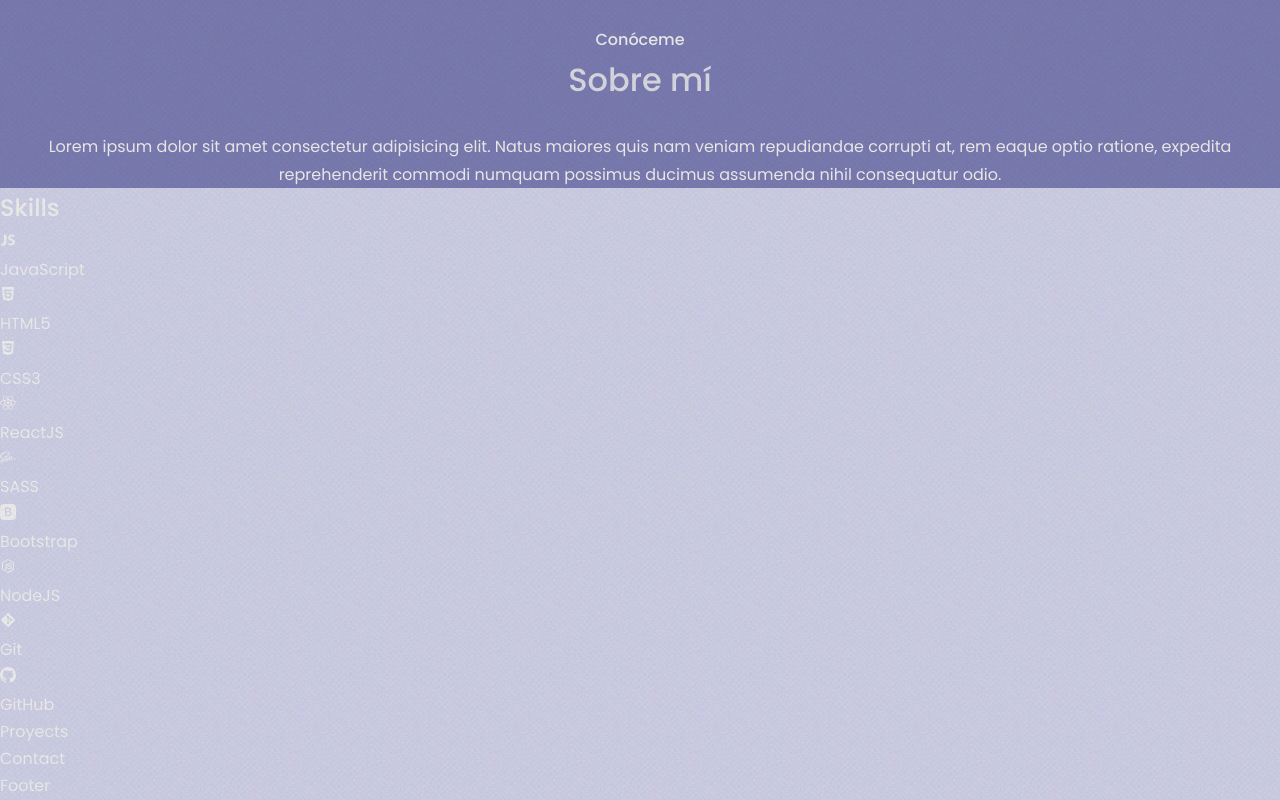
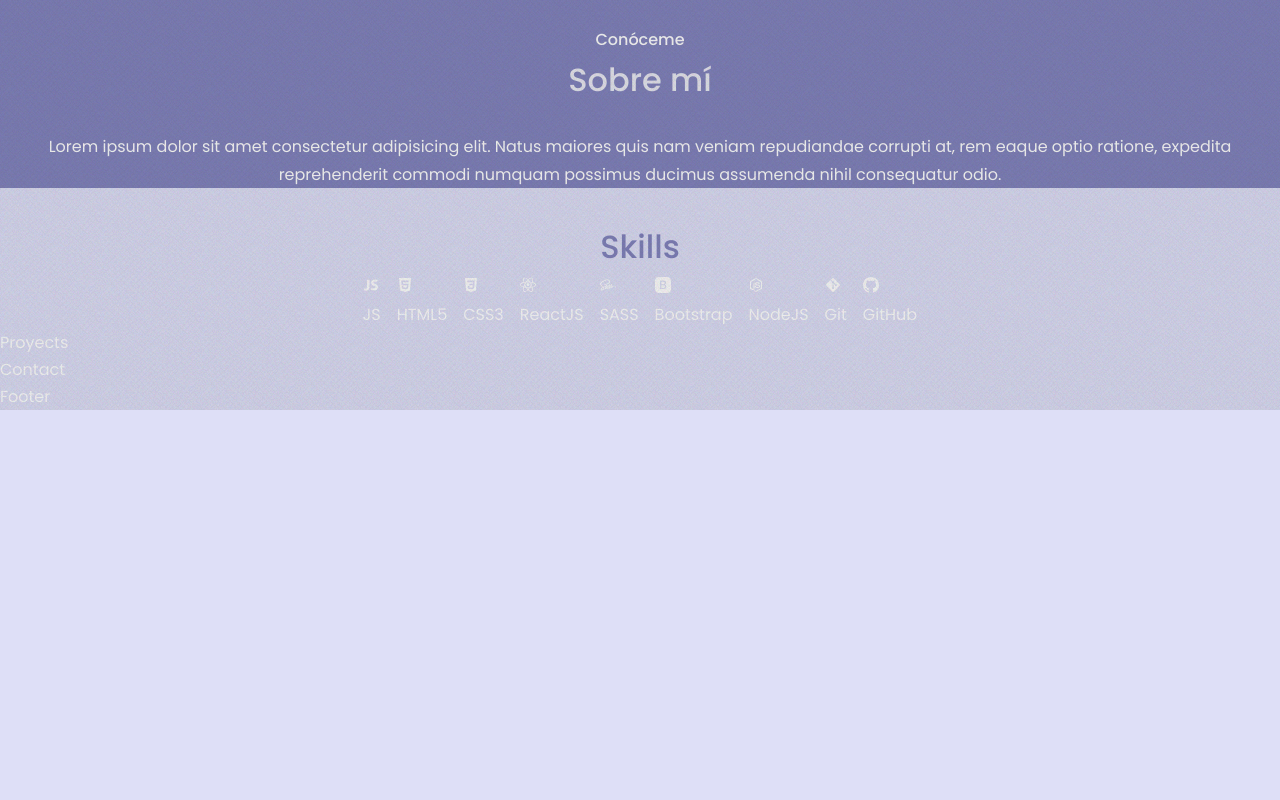
Before and after one commit to veroisla/Portfolio, a React (Create React App) app: page /#/ in a window 1280 px wide. Shown: the part 865-1665 px from the top of the page. After the commit the page ends 1275 px from the top, so only its background shows below. Built offline with nearby package versions, Linux system fonts and the light colour scheme.

Commit message:
continue with icons skills

```diff
--- a/src/components/Skills.js
+++ b/src/components/Skills.js
@@ -1,5 +1,6 @@
 import '../styles/Core/Reset.scss';
 import '../styles/Core/Variables.scss';
+import '../styles/Components/Skills.scss';
 
 import { IoLogoJavascript } from 'react-icons/io';
 import { IoLogoHtml5 } from 'react-icons/io';
@@ -13,12 +14,12 @@
 
 const Skills = () => {
   return (
-    <section>
+    <section className="skills">
       <h2 className="skills__title">Skills</h2>
       <div className="skills__iconsSection">
         <div className="skills__icon">
           <IoLogoJavascript />
-          <p className="skills__name">JavaScript</p>
+          <p className="skills__name">JS</p>
         </div>
         <div className="skills__icon">
           <IoLogoHtml5 />
--- a/src/styles/Components/Skills.scss
+++ b/src/styles/Components/Skills.scss
@@ -2,9 +2,23 @@
 @import "../Core/Variables.scss";
 
 .skills {
+    margin-top: 2rem;
+    display: flex;
+    flex-direction: column;
+    align-items: center;
 
+    &__iconsSection {
+        display: flex;
+        flex-direction: row;
+        flex-wrap: wrap;
+        gap: 1rem;
+        margin-left: 1.3rem;
+        margin-right: 1.3rem;
+
+    }
     &__title {
         font-size: 2rem;
+        color: $--color-bg5;
     }
 
     &__icons {
```
